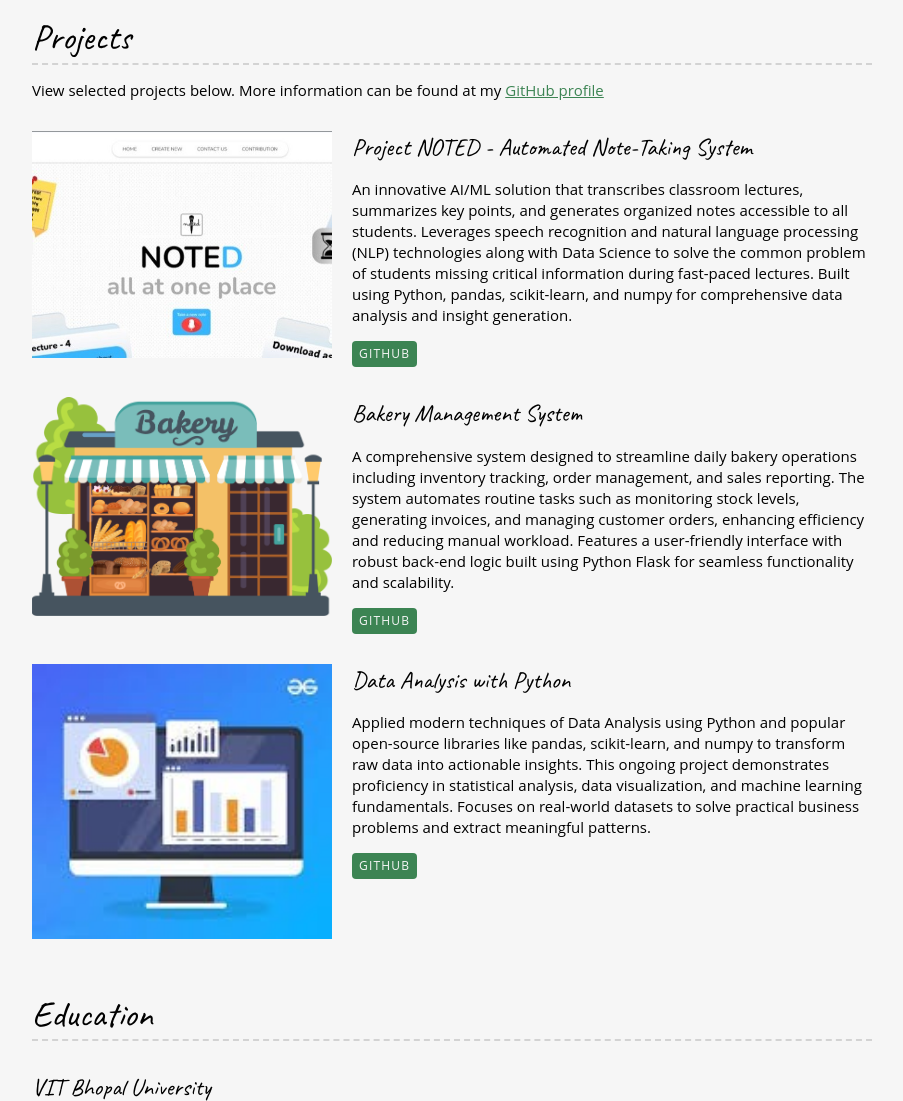
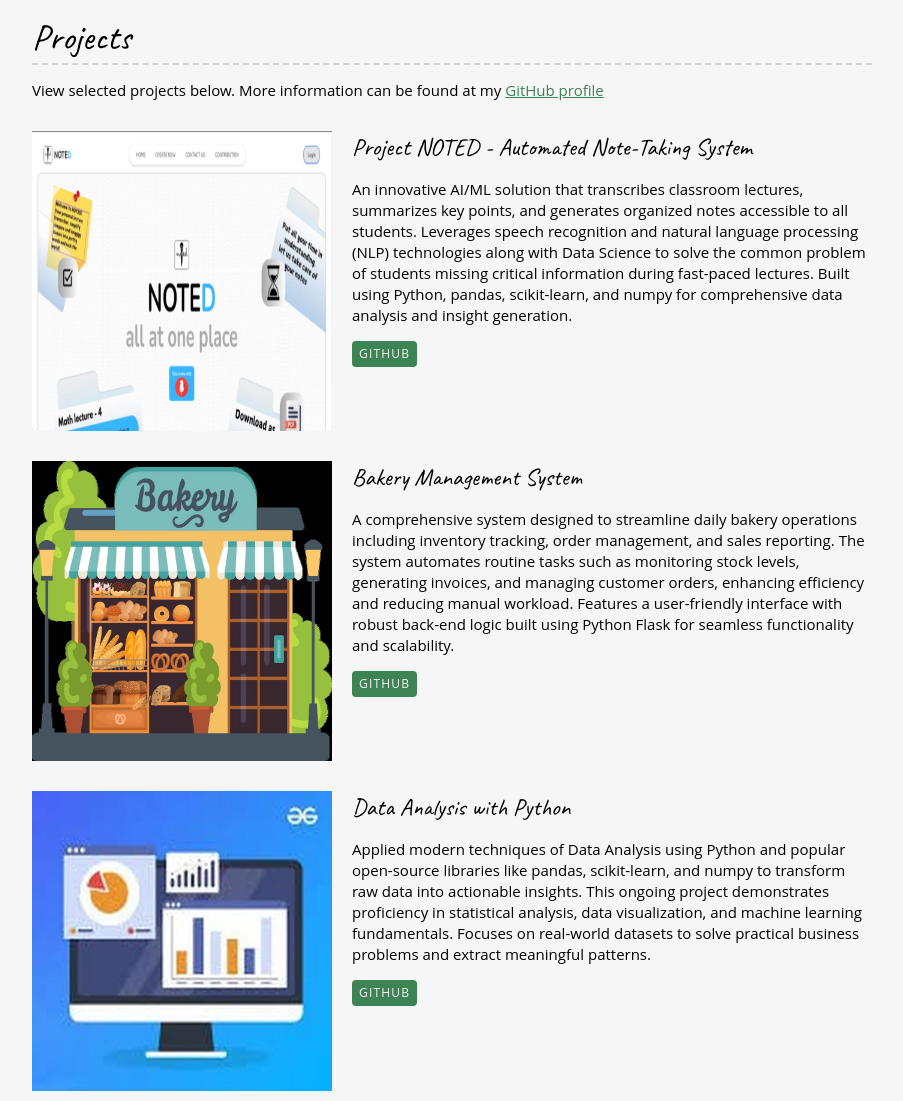
Before and after one commit to Praphull4564/PraphullPortfolio, a plain HTML site: page resume.html in a window 1280 px wide. Shown: the part 800-1901 px from the top of the page, without its empty margins (188-1091 px from the left). Drawn offline with Linux system fonts and the light colour scheme.

Commit message:
Add files via upload

```diff
--- a/resume.html
+++ b/resume.html
@@ -51,8 +51,8 @@
         <div class="project-wrapper">
           <section class="project-item">
             <img
-              src="images/noted.jpg"
-              srcset="images/noted.jpg 2x"
+              src="images/project-noted-500px.jpg"
+              srcset="images/project-noted-1000px.jpg"
               alt="Project NOTED - AI Note Taking System"
             />
             <h3>Project NOTED - Automated Note-Taking System</h3>
@@ -68,8 +68,8 @@
 
           <section class="project-item">
             <img
-              src="images/bakery.png"
-              srcset="images/bakery.png"
+              src="images/project-bakery-500px.jpg"
+              srcset="images/project-bakery-1000px.jpg"
               alt="Bakery Management System"
             />
             <h3>Bakery Management System</h3>
@@ -85,8 +85,8 @@
 
           <section class="project-item">
             <img
-              src="images/data.jpeg"
-              srcset="images/data.jpeg"
+              src="images/project-data-500px.jpg"
+              srcset="images/project-data-1000px.jpg"
               alt="Data Analysis Projects"
             />
             <h3>Data Analysis with Python</h3>
```
